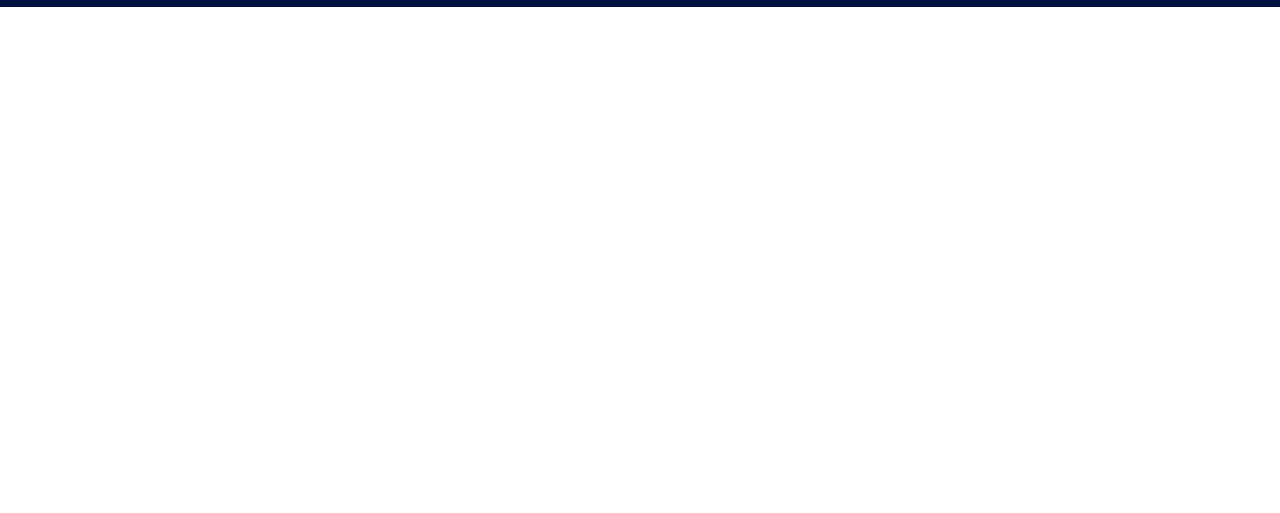
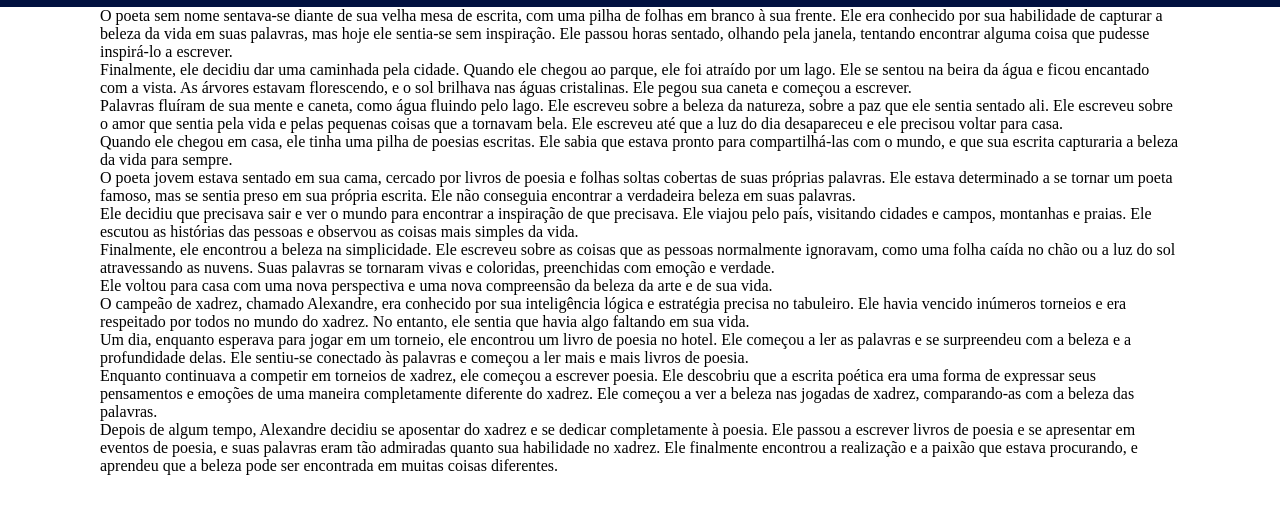
Before and after one commit to Pedrohenrique45/pedrohenrique45.github.io, a plain HTML site: page prosas.html in a window 1280 px wide. Shown: the part 111-624 px from the top of the page. Drawn offline with Linux system fonts and the light colour scheme.

Commit message:
textos de prosa

```diff
--- a/estilos/prosas.css
+++ b/estilos/prosas.css
@@ -45,3 +45,6 @@ a:hover{
     background-color: var(--cor02);
     color: white;
 }
+main{
+    margin: 0 100px 0 100px;
+}
--- a/prosas.html
+++ b/prosas.html
@@ -22,14 +22,25 @@
             </ul>
         </div>
     </header>
+    <main>
         <section>
-
+            <p>O poeta sem nome sentava-se diante de sua velha mesa de escrita, com uma pilha de folhas em branco à sua frente. Ele era conhecido por sua habilidade de capturar a beleza da vida em suas palavras, mas hoje ele sentia-se sem inspiração. Ele passou horas sentado, olhando pela janela, tentando encontrar alguma coisa que pudesse inspirá-lo a escrever.</p>
+            <p>Finalmente, ele decidiu dar uma caminhada pela cidade. Quando ele chegou ao parque, ele foi atraído por um lago. Ele se sentou na beira da água e ficou encantado com a vista. As árvores estavam florescendo, e o sol brilhava nas águas cristalinas. Ele pegou sua caneta e começou a escrever.</p>
+            <p>Palavras fluíram de sua mente e caneta, como água fluindo pelo lago. Ele escreveu sobre a beleza da natureza, sobre a paz que ele sentia sentado ali. Ele escreveu sobre o amor que sentia pela vida e pelas pequenas coisas que a tornavam bela. Ele escreveu até que a luz do dia desapareceu e ele precisou voltar para casa.</p>
+            <p>Quando ele chegou em casa, ele tinha uma pilha de poesias escritas. Ele sabia que estava pronto para compartilhá-las com o mundo, e que sua escrita capturaria a beleza da vida para sempre.</p>
         </section>
         <section>
-
+            <p>O poeta jovem estava sentado em sua cama, cercado por livros de poesia e folhas soltas cobertas de suas próprias palavras. Ele estava determinado a se tornar um poeta famoso, mas se sentia preso em sua própria escrita. Ele não conseguia encontrar a verdadeira beleza em suas palavras.</p>
+            <p>Ele decidiu que precisava sair e ver o mundo para encontrar a inspiração de que precisava. Ele viajou pelo país, visitando cidades e campos, montanhas e praias. Ele escutou as histórias das pessoas e observou as coisas mais simples da vida.</p>
+            <p>Finalmente, ele encontrou a beleza na simplicidade. Ele escreveu sobre as coisas que as pessoas normalmente ignoravam, como uma folha caída no chão ou a luz do sol atravessando as nuvens. Suas palavras se tornaram vivas e coloridas, preenchidas com emoção e verdade.</p>
+            <p>Ele voltou para casa com uma nova perspectiva e uma nova compreensão da beleza da arte e de sua vida.</p>
         </section>
         <section>
-
+            <p>O campeão de xadrez, chamado Alexandre, era conhecido por sua inteligência lógica e estratégia precisa no tabuleiro. Ele havia vencido inúmeros torneios e era respeitado por todos no mundo do xadrez. No entanto, ele sentia que havia algo faltando em sua vida.</p>
+            <p>Um dia, enquanto esperava para jogar em um torneio, ele encontrou um livro de poesia no hotel. Ele começou a ler as palavras e se surpreendeu com a beleza e a profundidade delas. Ele sentiu-se conectado às palavras e começou a ler mais e mais livros de poesia.</p>
+            <p>Enquanto continuava a competir em torneios de xadrez, ele começou a escrever poesia. Ele descobriu que a escrita poética era uma forma de expressar seus pensamentos e emoções de uma maneira completamente diferente do xadrez. Ele começou a ver a beleza nas jogadas de xadrez, comparando-as com a beleza das palavras.</p>
+            <p>Depois de algum tempo, Alexandre decidiu se aposentar do xadrez e se dedicar completamente à poesia. Ele passou a escrever livros de poesia e se apresentar em eventos de poesia, e suas palavras eram tão admiradas quanto sua habilidade no xadrez. Ele finalmente encontrou a realização e a paixão que estava procurando, e aprendeu que a beleza pode ser encontrada em muitas coisas diferentes.</p>
         </section>
+    </main>
 </body>
 </html>
```
Lines whose indentation alone changed are shown as unchanged.
